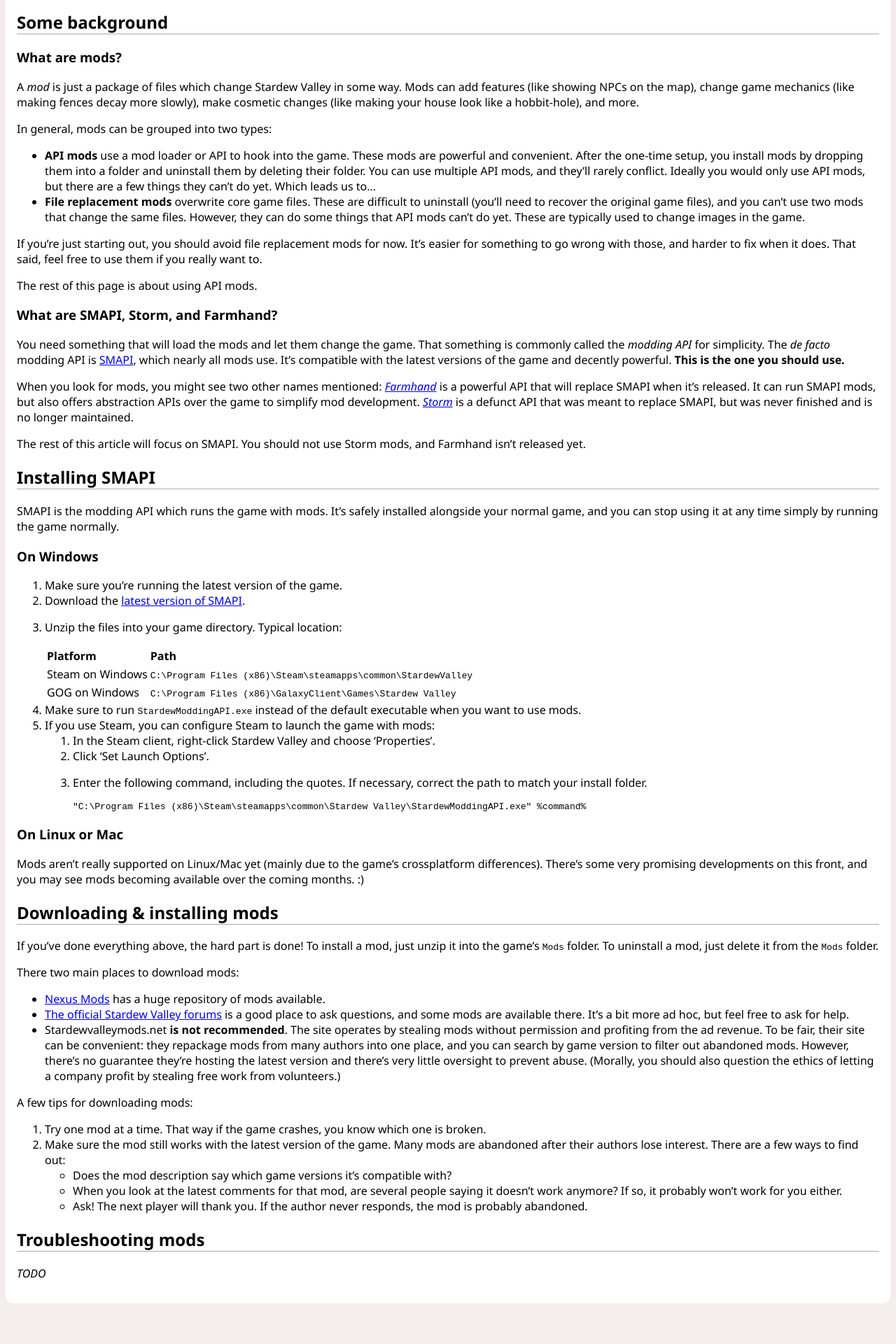
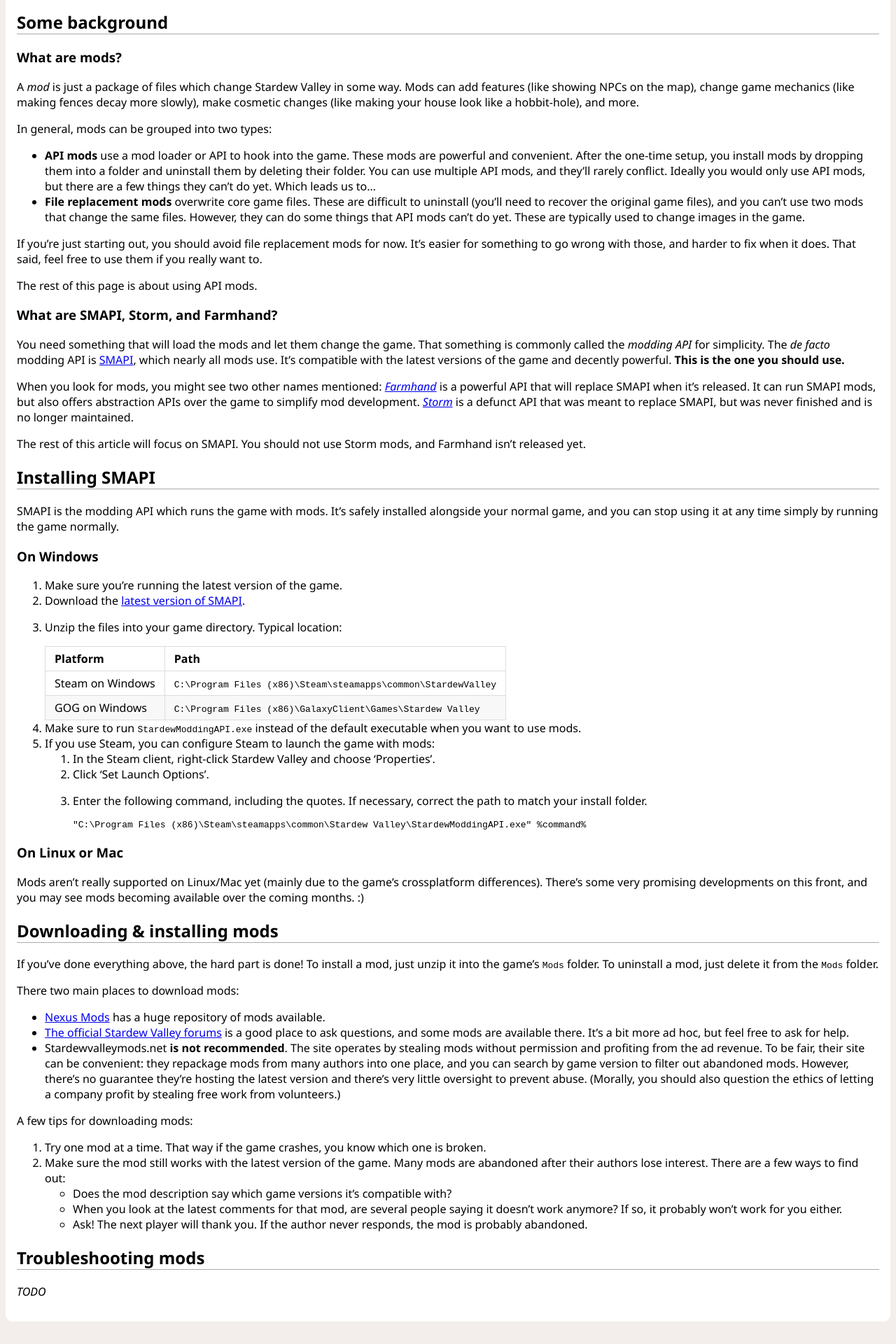
Before and after one commit to Pathoschild/canimod.github.io, a Jekyll site: the page built from guides/using-mods.md, in a window 1280 px wide. Shown: the part 494-2414 px from the top of the page at 70% size. Built offline with Jekyll 4.4.1, drawn with Linux system fonts in a browser that asks for light colours; before the commit the page ends 2388 px from its top, so only the background shows below that.

Commit message:
add GitHub-like table styles

```diff
--- a/css/main.css
+++ b/css/main.css
@@ -48,6 +48,25 @@
     border-bottom: 1px solid #AAA;
 }
 
+table {
+    border-spacing: 0;
+    border-collapse: collapse;
+}
+
+table tr:nth-child(2n) {
+    background-color: #f8f8f8;
+}
+
+table th {
+    font-weight: bold;
+}
+
+table th, table td {
+    padding: 6px 13px;
+    border: 1px solid #ddd;
+}
+
+
 /*********
 ** Main page
 *********/
```
